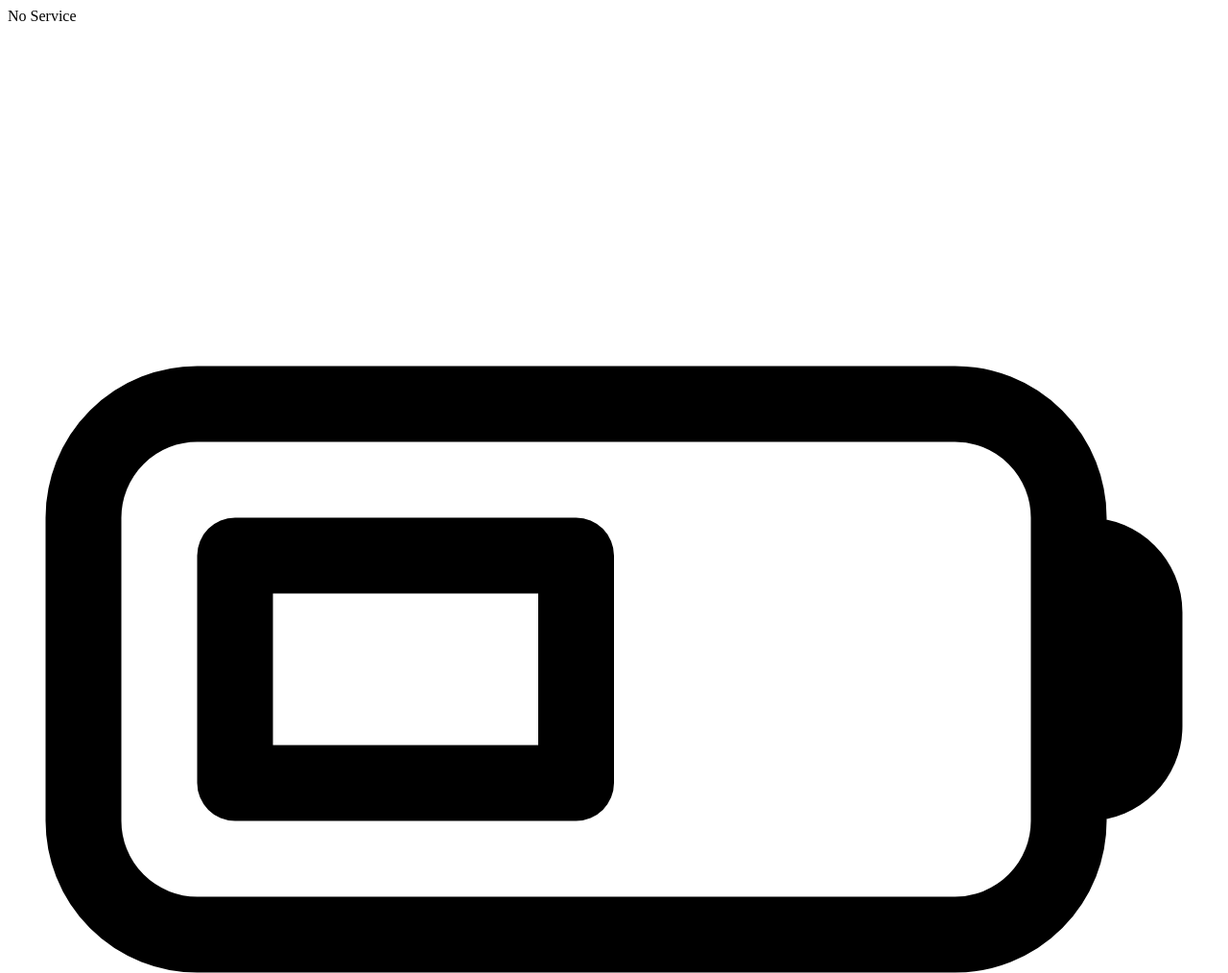
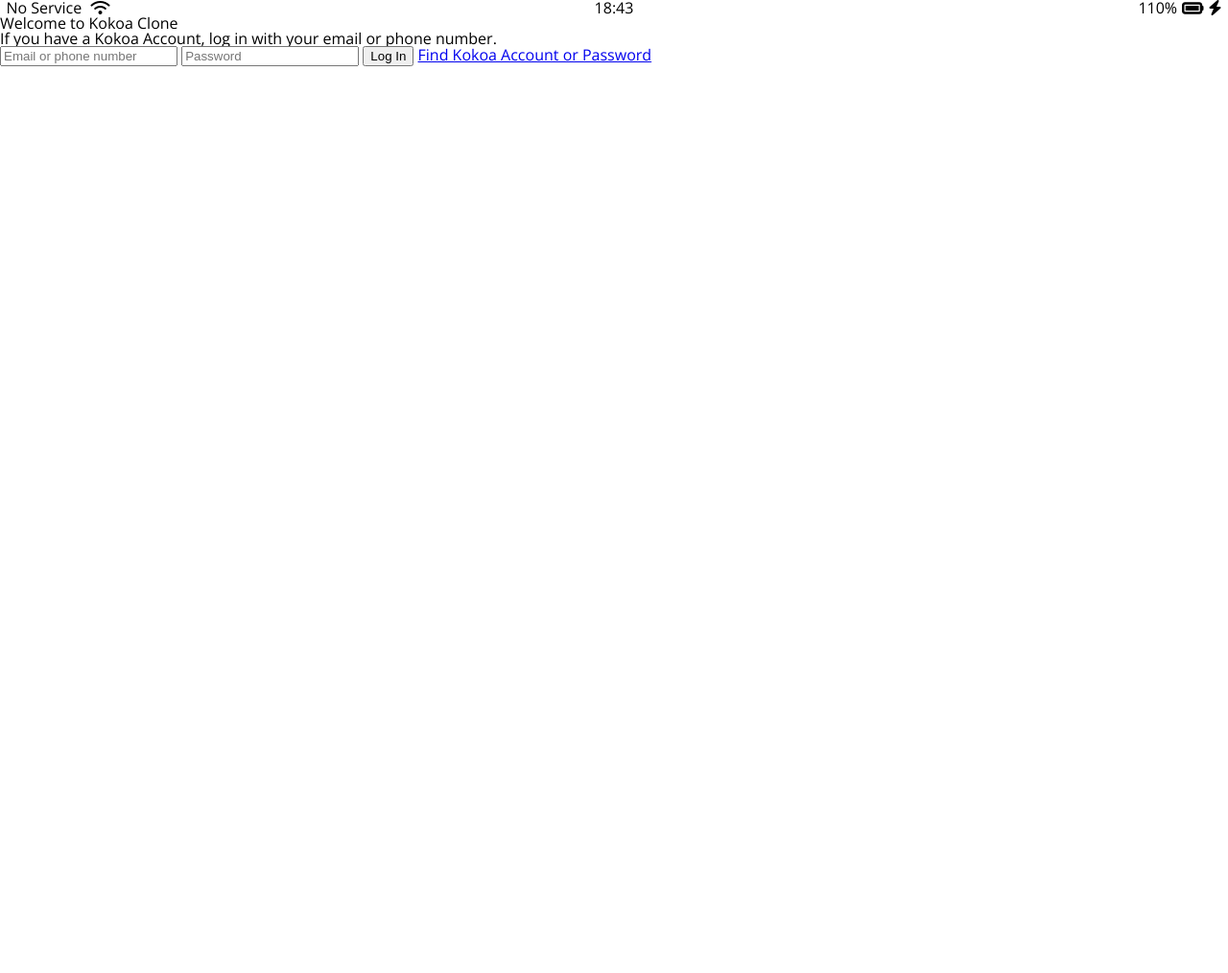
Before and after one commit to Kimdowne/kokoa-clone, a plain HTML site: page index.html in a window 1280 px wide. Shown: the top 1014 px of the page at 96% size. After the commit the page ends 800 px from the top, so only its background shows below. Drawn offline with nearby package versions, Linux system fonts and the light colour scheme.

Commit message:
Created KokoaTalk_Clone
Created styles.css, status-bar.css, reset.css
Updated index.html

```diff
--- /dev/null
+++ b/css/reset.css
@@ -0,0 +1,129 @@
+/* http://meyerweb.com/eric/tools/css/reset/
+   v2.0 | 20110126
+   License: none (public domain)
+*/
+
+html,
+body,
+div,
+span,
+applet,
+object,
+iframe,
+h1,
+h2,
+h3,
+h4,
+h5,
+h6,
+p,
+blockquote,
+pre,
+a,
+abbr,
+acronym,
+address,
+big,
+cite,
+code,
+del,
+dfn,
+em,
+img,
+ins,
+kbd,
+q,
+s,
+samp,
+small,
+strike,
+strong,
+sub,
+sup,
+tt,
+var,
+b,
+u,
+i,
+center,
+dl,
+dt,
+dd,
+ol,
+ul,
+li,
+fieldset,
+form,
+label,
+legend,
+table,
+caption,
+tbody,
+tfoot,
+thead,
+tr,
+th,
+td,
+article,
+aside,
+canvas,
+details,
+embed,
+figure,
+figcaption,
+footer,
+header,
+hgroup,
+menu,
+nav,
+output,
+ruby,
+section,
+summary,
+time,
+mark,
+audio,
+video {
+   margin: 0;
+   padding: 0;
+   border: 0;
+   font-size: 100%;
+   font: inherit;
+   vertical-align: baseline;
+}
+/* HTML5 display-role reset for older browsers */
+article,
+aside,
+details,
+figcaption,
+figure,
+footer,
+header,
+hgroup,
+menu,
+nav,
+section {
+   display: block;
+}
+body {
+   line-height: 1;
+}
+ol,
+ul {
+   list-style: none;
+}
+blockquote,
+q {
+   quotes: none;
+}
+blockquote:before,
+blockquote:after,
+q:before,
+q:after {
+   content: "";
+   content: none;
+}
+table {
+   border-collapse: collapse;
+   border-spacing: 0;
+}
--- /dev/null
+++ b/css/status-bar.css
@@ -0,0 +1,25 @@
+.status-bar {
+   display: flex;
+   justify-content: center;
+}
+
+.status-bar__column {
+   width: 33%;
+}
+
+.status-bar__column:first-child span {
+   margin-right: 5px;
+}
+.status-bar__column:nth-child(2) {
+   display: flex;
+   justify-content: center;
+}
+.status-bar__column:last-child {
+   display: flex;
+   justify-content: flex-end;
+   align-items: center;
+}
+
+.status-bar__column .fa-battery-full {
+   margin: 0px 5px;
+}
--- /dev/null
+++ b/css/styles.css
@@ -0,0 +1,7 @@
+@import url("https://fonts.googleapis.com/css2?family=Open+Sans:wght@400;600&display=swap");
+@import "reset.css";
+@import "status-bar.css";
+
+body {
+   font-family: "Open Sans", sans-serif;
+}
--- a/index.html
+++ b/index.html
@@ -1,37 +1,44 @@
 <!DOCTYPE html>
 <html lang="en">
    <head>
+      <link rel="stylesheet" href="css/styles.css" />
       <meta charset="UTF-8" />
       <meta name="viewport" content="width=device-width, initial-scale=1.0" />
       <title>Welcome to Kokoa Talk</title>
    </head>
    <body>
-      <div id="status-bar">
+      <div class="status-bar">
          <div class="status-bar__column">
             <span>No Service</span>
-            <svg
-               xmlns="http://www.w3.org/2000/svg"
-               fill="none"
-               viewBox="0 0 24 24"
-               stroke-width="1.5"
-               stroke="currentColor"
-               class="w-6 h-6"
-            >
-               <path
-                  stroke-linecap="round"
-                  stroke-linejoin="round"
-                  d="M21 10.5h.375c.621 0 1.125.504 1.125 1.125v2.25c0 .621-.504 1.125-1.125 1.125H21M4.5 10.5h6.75V15H4.5v-4.5zM3.75 18h15A2.25 2.25 0 0021 15.75v-6a2.25 2.25 0 00-2.25-2.25h-15A2.25 2.25 0 001.5 9.75v6A2.25 2.25 0 003.75 18z"
-               />
-            </svg>
+            <i class="fas fa-wifi"></i>
          </div>
          <div class="status-bar__column">
             <span>18:43</span>
          </div>
          <div class="status-bar__column">
             <span>110%</span>
-            <!-- Battery Icon -->
-            <!-- Lightning Icon -->
+            <i class="fas fa-battery-full fa-lg"></i>
+            <i class="fas fa-bolt"></i>
          </div>
       </div>
+
+      <header class="welcome-header">
+         <h1 class="welcome-header__title">Welcome to Kokoa Clone</h1>
+         <p class="welcome-header__text">
+            If you have a Kokoa Account, log in with your email or phone number.
+         </p>
+      </header>
+
+      <form class="login-form">
+         <input type="text" placeholder="Email or phone number" />
+         <input type="password" placeholder="Password" />
+         <input type="submit" value="Log In" />
+         <a href="#">Find Kokoa Account or Password</a>
+      </form>
+
+      <script
+         src="https://kit.fontawesome.com/6478f529f2.js"
+         crossorigin="anonymous"
+      ></script>
    </body>
 </html>
```
